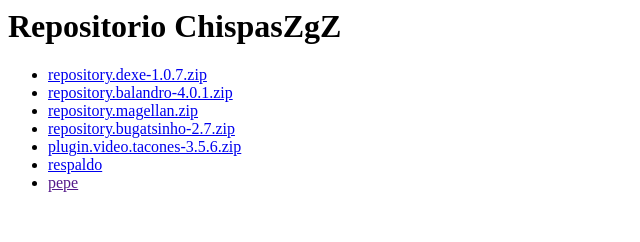
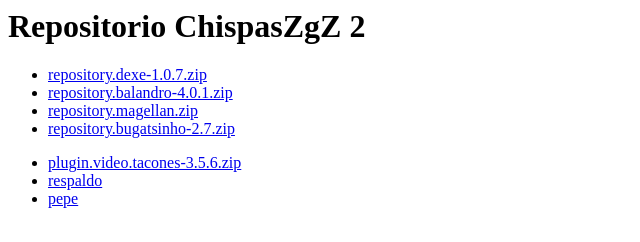
Before and after one commit to chispaszgz/chispaszgz.github.io, a plain HTML site: page index.html in a window 1280 px wide. Shown: the whole page, without its empty margins (0-640 px from the left). Drawn offline with Linux system fonts and the light colour scheme.

Commit message:
Update index.html

```diff
--- a/index.html
+++ b/index.html
@@ -1,14 +1,16 @@
 <html>
   <body>
-    <h1>Repositorio ChispasZgZ</h1>
+    <h1>Repositorio ChispasZgZ 2</h1>
     <ul>
       <li><a href="repository.dexe-1.0.7.zip">repository.dexe-1.0.7.zip</a></li>
       <li><a href="repository.balandro-4.0.1.zip">repository.balandro-4.0.1.zip</a></li>
       <li><a href="repository.magellan.zip">repository.magellan.zip</a></li>
       <li><a href="repository.bugatsinho-2.7.zip">repository.bugatsinho-2.7.zip</a></li>
+    </ul>
+    <ul>
       <li><a href="plugin.video.tacones-3.5.6.zip">plugin.video.tacones-3.5.6.zip</a></li>
       <li><a href="copias_seguridad/">respaldo</a></li>
-      <li><a href="">pepe</a></li>
+      <li><a href="copias_seguridad">pepe</a></li>
     </ul>
   </body>
 </html>
```
